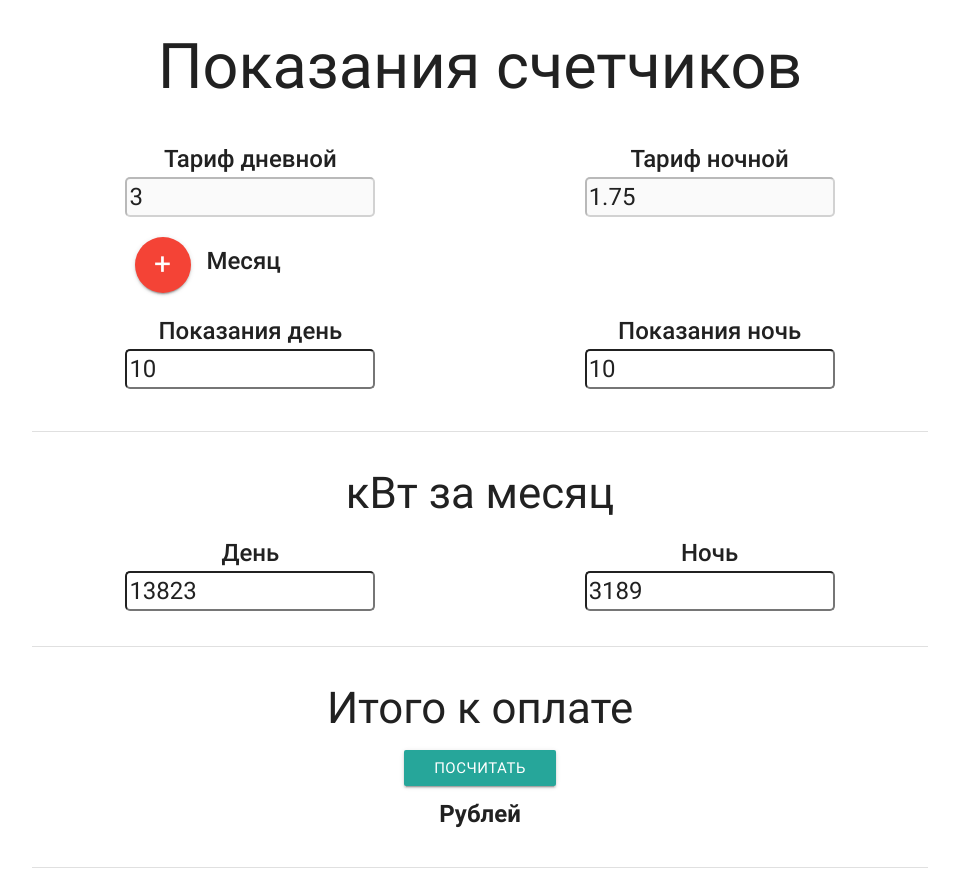
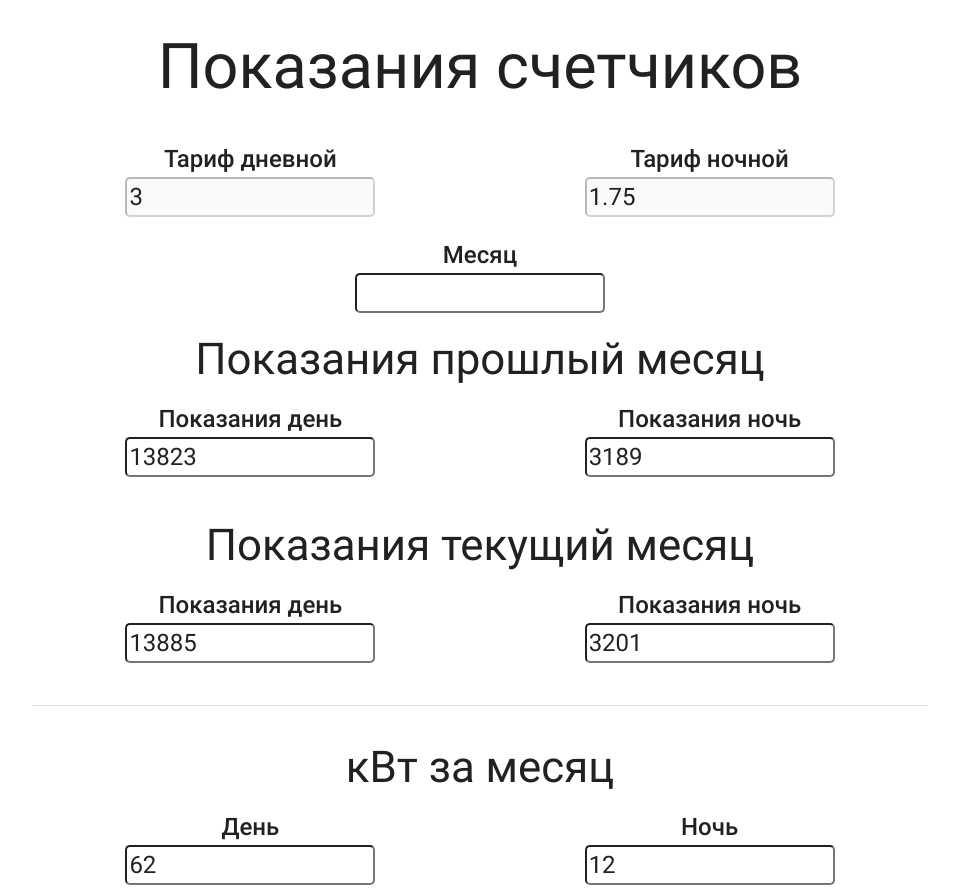
Before and after one commit to enmalafeev/meters-data, a website: page docs/index.html in a window 1280 px wide. Shown: the top 888 px of the page, without its empty margins (160-1119 px from the left). Drawn offline with nearby package versions, Linux system fonts and the light colour scheme.

Commit message:
04.11.17

```diff
--- a/docs/css/master.css
+++ b/docs/css/master.css
@@ -31,7 +31,8 @@
   margin-left: .5em; }
 
 .waves-light {
-  margin-left: 3.8em; }
+  margin-left: -webkit-calc(1/8 * 100%);
+  margin-left: calc(1/8 * 100%); }
 
 .red {
   font-size: 2em !important; }
--- a/docs/index.html
+++ b/docs/index.html
@@ -7,6 +7,9 @@
     <meta http-equiv="X-UA-Compatible" content="ie=edge">
     <link rel="stylesheet" href="css/master.css">
     <link type="text/css" rel="stylesheet" href="css/materialize.css" media="screen,projection" />
+    <link rel="stylesheet" href="//code.jquery.com/ui/1.12.1/themes/base/jquery-ui.css">
+    <script src="https://code.jquery.com/jquery-1.12.4.js"></script>
+    <script src="https://code.jquery.com/ui/1.12.1/jquery-ui.js"></script>
     <title>Показания счетчиков</title>
 </head>
 
@@ -29,18 +32,34 @@
             </div>
 
             <div class="row l12 m12 s12">
-                <a class="btn-floating btn-large waves-effect waves-light red">+</a>
-                <span class="input-title input-title__pad">Mecяц</span>
+                <!-- <a class="btn-floating btn-large waves-effect waves-light red">+</a> -->
+                <div class="col l12 m6 s12">
+                    <span class="input-title">Mecяц</span><br>
+                    <input class="input" type="text" id="datepicker">
+                </div>
             </div>
 
             <div class="row">
+                <h3 class="col-title">Показания прошлый месяц</h3>
                 <div class="col l6 m6 s12">
                     <span class="input-title">Показания день</span><br>
-                    <input class="input" type="number" name="value-day" value="10" id="value-day"><br>
+                    <input class="input" type="number" name="value-day-prev" value="13823" id="value-day-prev"><br>
                 </div>
                 <div class="col l6 m6 s12">
                     <span class="input-title">Показания ночь</span><br>
-                    <input class="input" type="number" name="value-night" value="10" id="value-night"><br><br>
+                    <input class="input" type="number" name="value-night-prev" value="3189" id="value-night-prev"><br><br>
+                </div>
+            </div>
+
+            <div class="row">
+                <h3 class="col-title">Показания текущий месяц</h3>
+                <div class="col l6 m6 s12">
+                    <span class="input-title">Показания день</span><br>
+                    <input class="input" type="number" name="value-day-current" value="13885" id="value-day-current"><br>
+                </div>
+                <div class="col l6 m6 s12">
+                    <span class="input-title">Показания ночь</span><br>
+                    <input class="input" type="number" name="value-night-current" value="3201" id="value-night-current"><br><br>
                 </div>
             </div>
 
@@ -52,11 +71,11 @@
                 <div class="row">
                     <div class="col l6 m6 s12">
                         <span class="input-title">День</span><br>
-                        <input class="input" type="number" name="value-month-day" value="13823" id="value-month-day"><br>
+                        <input class="input" type="number" name="value-month-day" value="" id="value-month-day"><br>
                     </div>
                     <div class="col l6 m6 s12">
                         <span class="input-title">Ночь</span><br>
-                        <input class="input" type="number" name="value-month-night" value="3189" id="value-month-night"><br>
+                        <input class="input" type="number" name="value-month-night" value="" id="value-month-night"><br>
                     </div>
                 </div>
             </div>
@@ -80,8 +99,6 @@
         </div>
 
 
-
-
         <script src="js/script.js"></script>
         <script src="https://ajax.googleapis.com/ajax/libs/jquery/3.2.1/jquery.min.js"></script>
         <script type="text/javascript" src="js/materialize.js"></script>
--- a/docs/js/script.js
+++ b/docs/js/script.js
@@ -4,6 +4,10 @@ function sum(num1, num2) {
 
 function add(num1, num2) {
     return num1 + num2;
+}
+
+function sub(num1, num2) {
+    return num1 - num2;
 }
 
 function getValue(id) {
@@ -17,13 +21,42 @@ function getResult(num1, num2, num3, num4) {
 }
 var count = document.querySelector(".btn");
 
+var value_day_prev = getValue("value-day-prev");
+var value_night_prev = getValue("value-night-prev");
+
+var value_day_current = getValue("value-day-current");
+var value_night_current = getValue("value-night-current");
+
 count.addEventListener('click', function() {
     var day_price = getValue("day-price");
     var night_price = getValue("night-price");
-    var value_day = getValue("value-day");
-    var value_night = getValue("value-night");
-    $("#result").text(getResult(day_price, value_day, night_price, value_night));
+
+    var value_month_day = getValue("value-month-day");
+    var value_month_night = getValue("value-month-night");
+
+    $("#result").text(getResult(day_price, value_month_day, night_price, value_month_night));
 });
+
+$("#value-day-current").change();
+
+$("#value-month-day").val(sub(value_day_current, value_day_prev));
+
+$("#value-month-night").val(sub(value_night_current, value_night_prev));
+
+
+// $("#datepicker").datepicker();
+
+// var pick = document.getElementById("datepicker");
+
+// // pick.addEventListener('input', function() {
+// //     var data = getValue("datepicker");
+// //     console.log(data);
+// // });
+
+
+
+
+
 
 
 
```
Also changed, not shown: docs/css/materialize.css.
